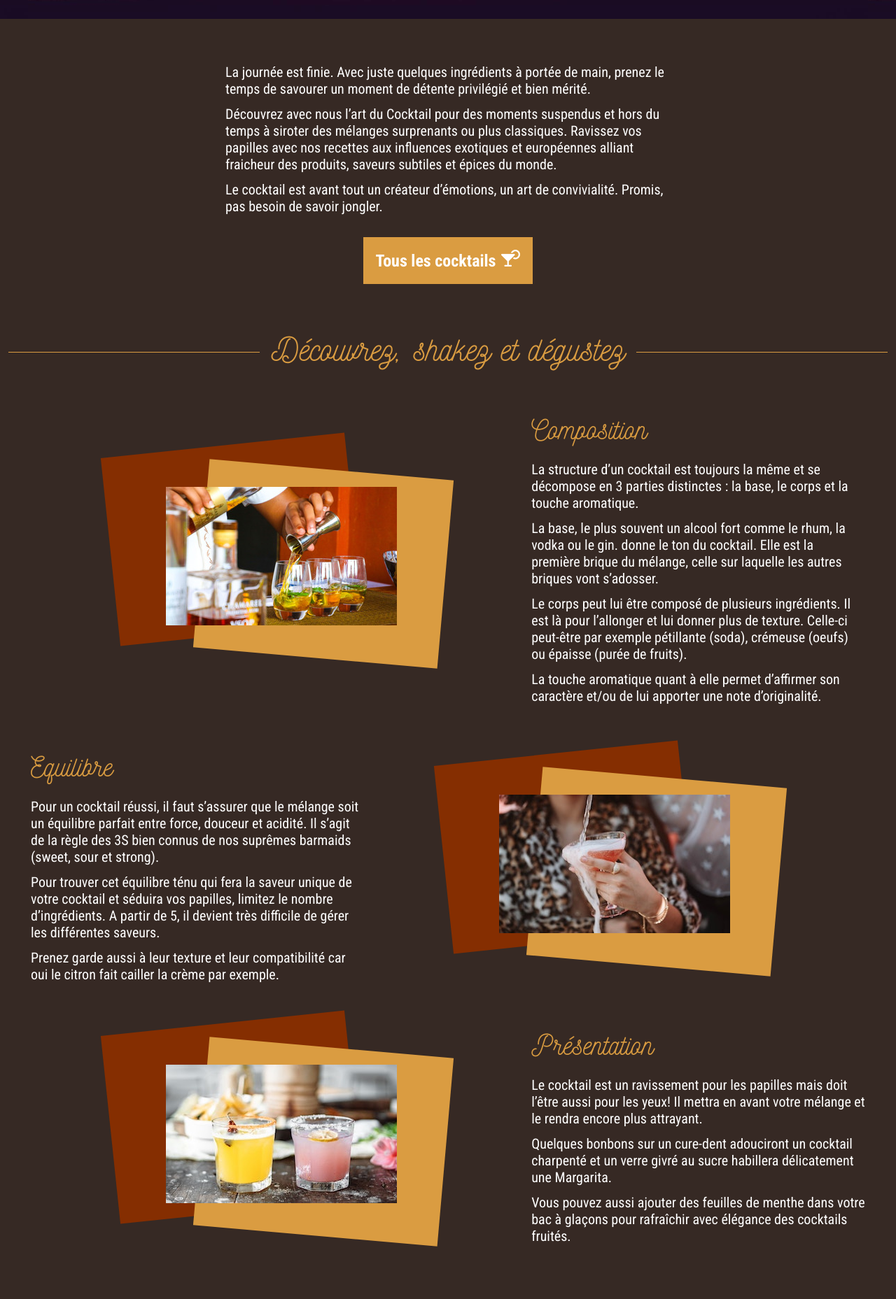
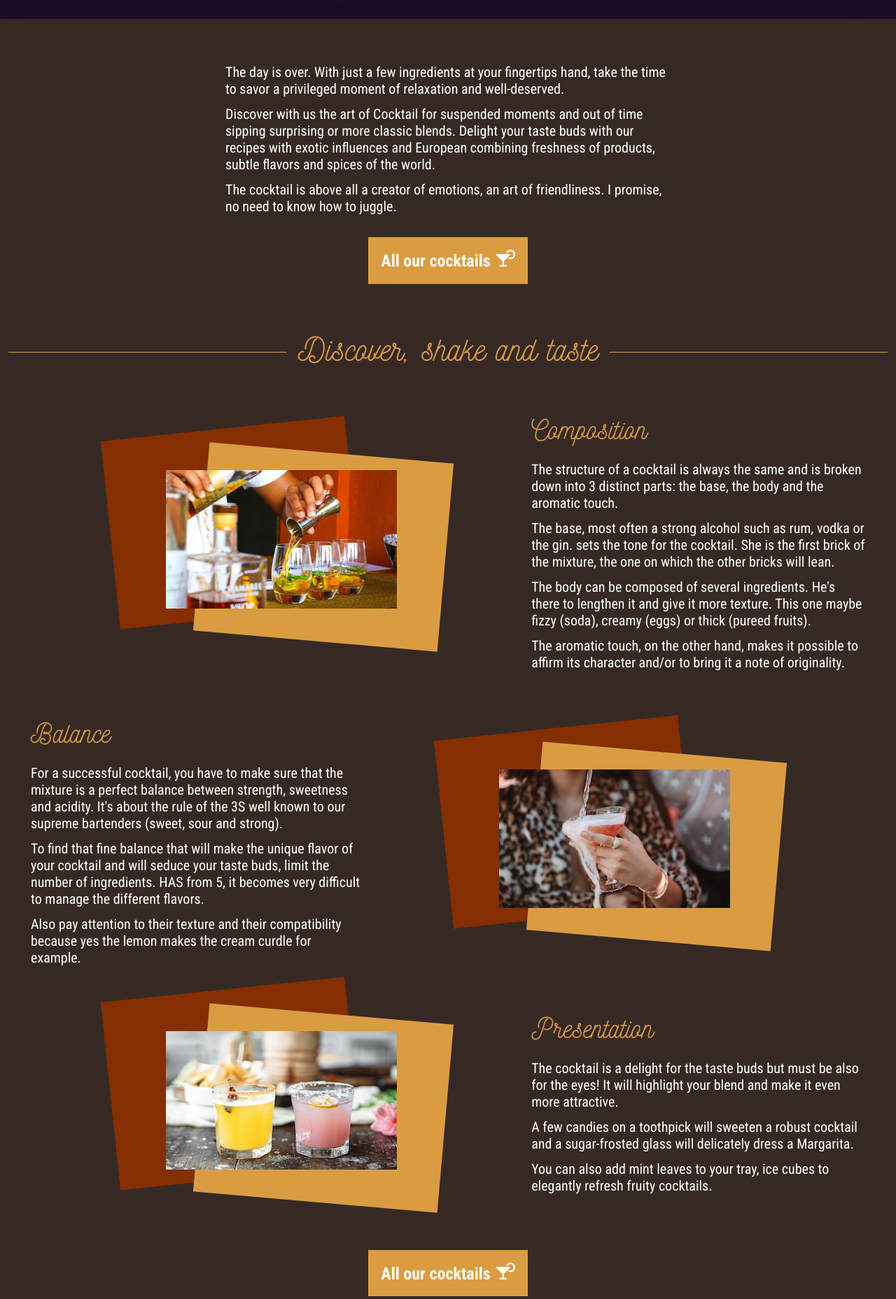
Before and after one commit to WildCodeSchool/2022-09-JS-Paris-project-2-TheSupremesBarmaids, a React (Vite) app in the folder frontend/: page / in a window 1280 px wide. Shown: the part 773-2630 px from the top of the page at 70% size. Built offline with nearby package versions, Linux system fonts and the light colour scheme.

Commit message:
website english version done

```diff
--- a/frontend/src/components/ListLink.jsx
+++ b/frontend/src/components/ListLink.jsx
@@ -1,7 +1,7 @@
 function ListLink() {
   return (
     <a className="buttonType" href="/list">
-      <span className="buttonType__text">Tous les cocktails</span>
+      <span className="buttonType__text">All our cocktails</span>
       <span className="buttonType__icon" />
     </a>
   );
--- a/frontend/src/pages/Details/Commentaire.jsx
+++ b/frontend/src/pages/Details/Commentaire.jsx
@@ -3,36 +3,24 @@
     <div className="commentaireComponent containerType1 containerType1--padd20">
       <div className="commentaires">
         <h2 className="commentaireTitle linedTitle">
-          <span className="linedTitle__text">Commentaires</span>
+          <span className="linedTitle__text">Comments</span>
         </h2>
         <ul className="commentaireBox">
           <li>
-            <h3 className="reviewerName">Lolo</h3>
-            Lorem ipsum, dolor sit amet consectetur adipisicing elit. Nesciunt
-            id ut quo natus, unde cupiditate placeat rerum velit sapiente,
-            suscipit explicabo perferendis tenetur ullam saepe impedit vitae nam
-            reiciendis illum cumque amet ea eum obcaecati dolor. Qui doloribus
-            autem sequi architecto sit. A quos vero, quo excepturi officia
-            commodi unde est qui maxime dolores tenetur sunt veritatis. Eligendi
-            aliquid, voluptatum iure laborum quisquam cum quis voluptas ab
-            corporis! Odit ipsum doloremque est et nobis repudiandae.{" "}
+            <h3 className="reviewerName">Gwen</h3>
+            Great Pina Colada recipe. Moscow Mule I discovered on this website,
+            is perfect for vodka lovers. Very nice website, I recommend.
           </li>
           <li>
-            <h3 className="reviewerName">Toto</h3>
-            Lorem ipsum, dolor sit amet consectetur adipisicing elit. Nesciunt
-            id ut quo natus, unde cupiditate placeat rerum velit sapiente,
-            suscipit explicabo perferendis tenetur ullam saepe impedit vitae nam
-            reiciendis illum cumque amet ea eum obcaecati dolor. Qui doloribus
-            autem sequi architecto sit. A quos vero, quo excepturi officia
-            commodi unde est qui maxime dolores tenetur sunt veritatis. Eligendi
-            aliquid, voluptatum iure laborum quisquam cum quis voluptas ab
-            corporis! Odit ipsum doloremque est et nobis repudiandae.{" "}
+            <h3 className="reviewerName">Mickaël</h3>
+            I'm a great cocktail lover. I tested a dozen recipes on the Supremes
+            Barmaids website and nothing to say, it’s perfect!.
           </li>
         </ul>
       </div>
       <div className="reviews">
         <h3 className="reviewTitle linedTitle">
-          <span className="linedTitle__text">Laissez-nous votre avis</span>
+          <span className="linedTitle__text">Leave us your opinion</span>
         </h3>
         <div className="reviewNote">*Note*</div>
         <div className="reviewBox">
--- a/frontend/src/pages/Home/Editorial.jsx
+++ b/frontend/src/pages/Home/Editorial.jsx
@@ -15,7 +15,7 @@
       </div>
 
       <h2 className="linedTitle">
-        <span className="linedTitle__text">Découvrez, shakez et dégustez</span>
+        <span className="linedTitle__text">Discover, shake and taste</span>
       </h2>
 
       <Section1 />
--- a/frontend/src/pages/Home/Intro.jsx
+++ b/frontend/src/pages/Home/Intro.jsx
@@ -2,19 +2,19 @@
   return (
     <div className="edito__intro">
       <p>
-        La journée est finie. Avec juste quelques ingrédients à portée de main,
-        prenez le temps de savourer un moment de détente privilégié et bien
-        mérité.
+        The day is over. With just a few ingredients at your fingertips hand,
+        take the time to savor a privileged moment of relaxation and
+        well-deserved.
       </p>
       <p>
-        Découvrez avec nous l’art du Cocktail pour des moments suspendus et hors
-        du temps à siroter des mélanges surprenants ou plus classiques. Ravissez
-        vos papilles avec nos recettes aux influences exotiques et européennes
-        alliant fraicheur des produits, saveurs subtiles et épices du monde.
+        Discover with us the art of Cocktail for suspended moments and out of
+        time sipping surprising or more classic blends. Delight your taste buds
+        with our recipes with exotic influences and European combining freshness
+        of products, subtle flavors and spices of the world.
       </p>
       <p>
-        Le cocktail est avant tout un créateur d’émotions, un art de
-        convivialité. Promis, pas besoin de savoir jongler.
+        The cocktail is above all a creator of emotions, an art of friendliness.
+        I promise, no need to know how to juggle.
       </p>
     </div>
   );
--- a/frontend/src/pages/Home/LandingBox.jsx
+++ b/frontend/src/pages/Home/LandingBox.jsx
@@ -5,7 +5,7 @@
     <div className="landingBox">
       <div className="landingBox__square">
         <h1 className="landingBox__title">
-          <span>L'art du</span>
+          <span>The art of</span>
           <span className="landingBox__title__big">Cocktail</span>
         </h1>
         <ListLink />
--- a/frontend/src/pages/Home/Section1.jsx
+++ b/frontend/src/pages/Home/Section1.jsx
@@ -7,23 +7,22 @@
       <div className="editoBlock__article">
         <h3 className="subTitle">Composition</h3>
         <p>
-          La structure d’un cocktail est toujours la même et se décompose en 3
-          parties distinctes : la base, le corps et la touche aromatique.
+          The structure of a cocktail is always the same and is broken down into
+          3 distinct parts: the base, the body and the aromatic touch.
         </p>
         <p>
-          La base, le plus souvent un alcool fort comme le rhum, la vodka ou le
-          gin. donne le ton du cocktail. Elle est la première brique du mélange,
-          celle sur laquelle les autres briques vont s’adosser.
+          The base, most often a strong alcohol such as rum, vodka or the gin.
+          sets the tone for the cocktail. She is the first brick of the mixture,
+          the one on which the other bricks will lean.
         </p>
         <p>
-          Le corps peut lui être composé de plusieurs ingrédients. Il est là
-          pour l’allonger et lui donner plus de texture. Celle-ci peut-être par
-          exemple pétillante (soda), crémeuse (oeufs) ou épaisse (purée de
-          fruits).
+          The body can be composed of several ingredients. He's there to
+          lengthen it and give it more texture. This one maybe fizzy (soda),
+          creamy (eggs) or thick (pureed fruits).
         </p>
         <p>
-          La touche aromatique quant à elle permet d’affirmer son caractère
-          et/ou de lui apporter une note d’originalité.
+          The aromatic touch, on the other hand, makes it possible to affirm its
+          character and/or to bring it a note of originality.
         </p>
       </div>
     </section>
--- a/frontend/src/pages/Home/Section2.jsx
+++ b/frontend/src/pages/Home/Section2.jsx
@@ -5,22 +5,22 @@
         <img src="/images/equilibre-330.jpg" alt="imageEquilibre" />
       </div>
       <div className="editoBlock__article">
-        <h3 className="subTitle">Equilibre</h3>
+        <h3 className="subTitle">Balance</h3>
         <p>
-          Pour un cocktail réussi, il faut s’assurer que le mélange soit un
-          équilibre parfait entre force, douceur et acidité. Il s’agit de la
-          règle des 3S bien connus de nos suprêmes barmaids (sweet, sour et
-          strong).
+          For a successful cocktail, you have to make sure that the mixture is a
+          perfect balance between strength, sweetness and acidity. It's about
+          the rule of the 3S well known to our supreme bartenders (sweet, sour
+          and strong).
         </p>
         <p>
-          Pour trouver cet équilibre ténu qui fera la saveur unique de votre
-          cocktail et séduira vos papilles, limitez le nombre d’ingrédients. A
-          partir de 5, il devient très difficile de gérer les différentes
-          saveurs.
+          To find that fine balance that will make the unique flavor of your
+          cocktail and will seduce your taste buds, limit the number of
+          ingredients. HAS from 5, it becomes very difficult to manage the
+          different flavors.
         </p>
         <p>
-          Prenez garde aussi à leur texture et leur compatibilité car oui le
-          citron fait cailler la crème par exemple.
+          Also pay attention to their texture and their compatibility because
+          yes the lemon makes the cream curdle for example.
         </p>
       </div>
     </section>
--- a/frontend/src/pages/Home/Section3.jsx
+++ b/frontend/src/pages/Home/Section3.jsx
@@ -5,19 +5,18 @@
         <img src="/images/presentation-330.jpg" alt="imagePresentation" />
       </div>
       <div className="editoBlock__article">
-        <h3 className="subTitle">Présentation</h3>
+        <h3 className="subTitle">Presentation</h3>
         <p>
-          Le cocktail est un ravissement pour les papilles mais doit l’être
-          aussi pour les yeux! Il mettra en avant votre mélange et le rendra
-          encore plus attrayant.
+          The cocktail is a delight for the taste buds but must be also for the
+          eyes! It will highlight your blend and make it even more attractive.
         </p>
         <p>
-          Quelques bonbons sur un cure-dent adouciront un cocktail charpenté et
-          un verre givré au sucre habillera délicatement une Margarita.
+          A few candies on a toothpick will sweeten a robust cocktail and a
+          sugar-frosted glass will delicately dress a Margarita.
         </p>
         <p>
-          Vous pouvez aussi ajouter des feuilles de menthe dans votre bac à
-          glaçons pour rafraîchir avec élégance des cocktails fruités.
+          You can also add mint leaves to your tray, ice cubes to elegantly
+          refresh fruity cocktails.
         </p>
       </div>
     </section>
--- a/frontend/src/pages/List/CocktailList.jsx
+++ b/frontend/src/pages/List/CocktailList.jsx
@@ -9,7 +9,7 @@
     <div>Cocktail not found</div>
   ) : (
     <div className="cocktailList">
-      <h1 className="pageTitle">Nos Cocktails</h1>
+      <h1 className="pageTitle">Our Cocktails</h1>
       <div className="cocktailListCards">
         {posts.map((post) => (
           <Card
```
